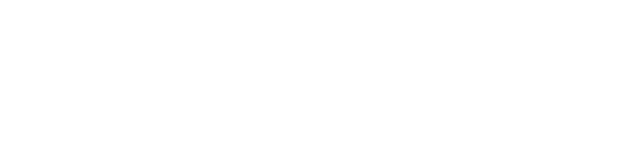
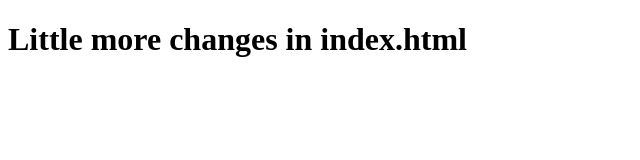
Before and after one commit to pulkit1245/devops-practice, a plain HTML site: page Index.html in a window 1280 px wide. Shown: the whole page, without its empty margins (0-640 px from the left). Drawn offline with Linux system fonts and the light colour scheme.

Commit message:
Updated index.html in main branch

```diff
--- a/Index.html
+++ b/Index.html
@@ -6,6 +6,6 @@
     <title>Document</title>
 </head>
 <body>
-
+    <h1>Little more changes in index.html</h1>
 </body>
 </html>
```
